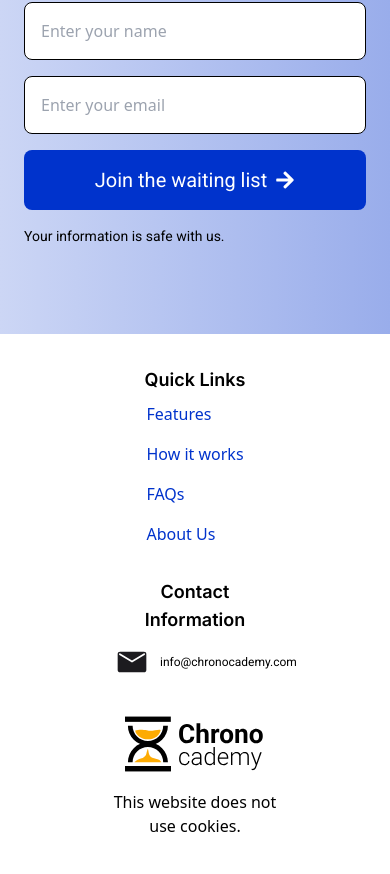
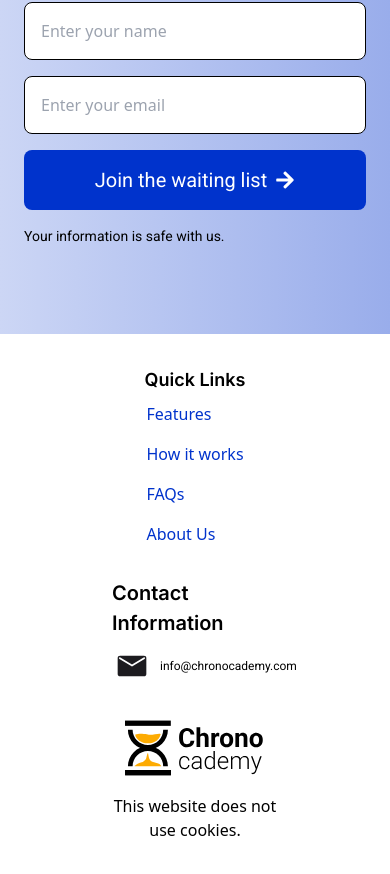
Before and after one commit to juaninicolai/chronocademy, a Next.js app: page / in a window 390 px wide. Shown: the part 5730-6604 px from the top of the page. Built offline with nearby package versions, Linux system fonts and the light colour scheme; no server answers.

Commit message:
Fix footer element

```diff
--- a/app/landing/Footer.tsx
+++ b/app/landing/Footer.tsx
@@ -24,7 +24,7 @@ export default function Footer() {
                     </ul>
                 </div>
                 <div className={"flex flex-col flex-1 items-center"}>
-                    <h3 className="text-lg font-semibold text-center">Contact Information</h3>
+                    <h3 className="font-semibold sm:text-lg ">Contact Information</h3>
                     <Link
                         href="mailto:info@chronocademy.com?subject=Contact us"
                         className="flex items-center mt-2"
```
